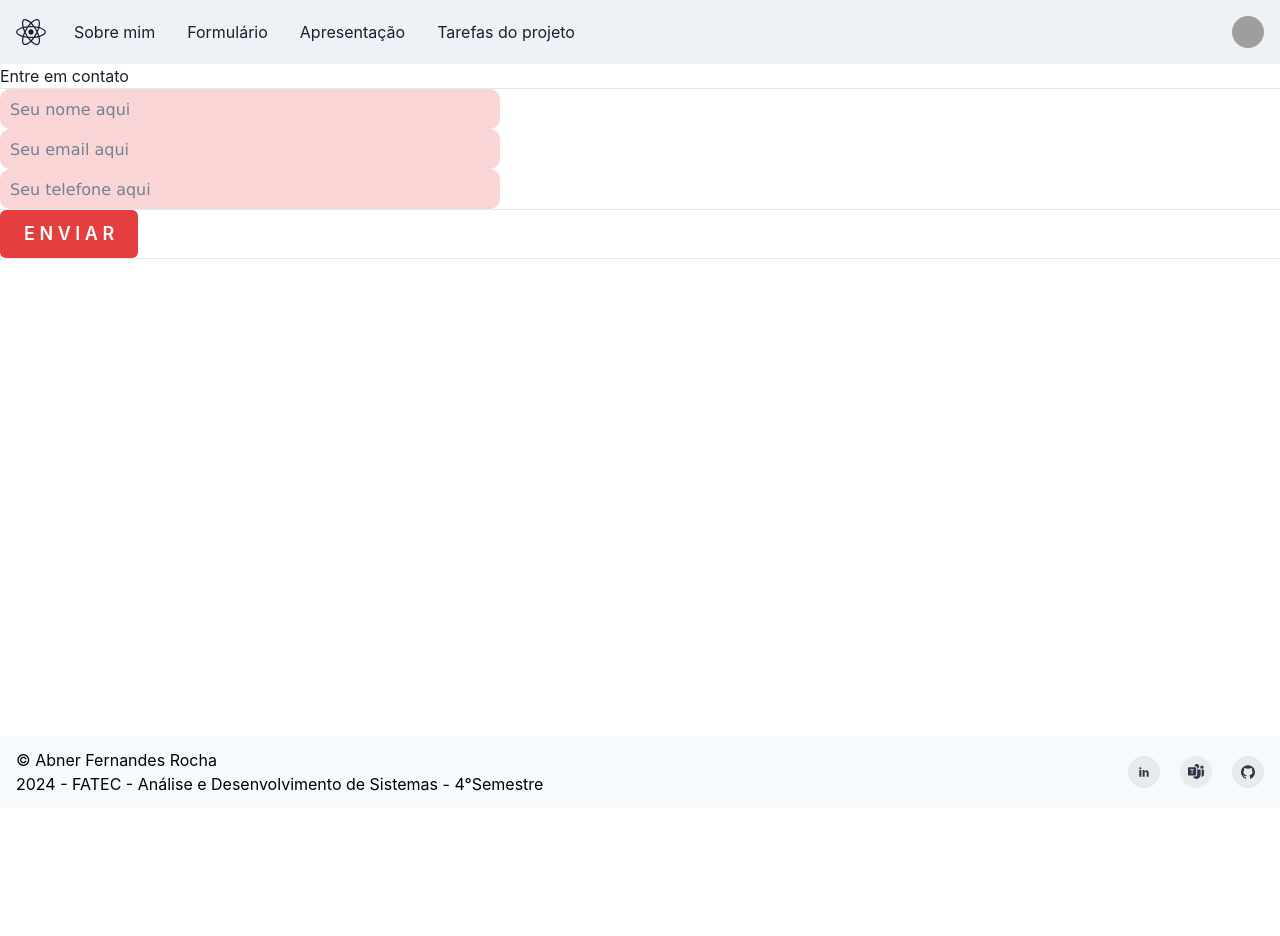
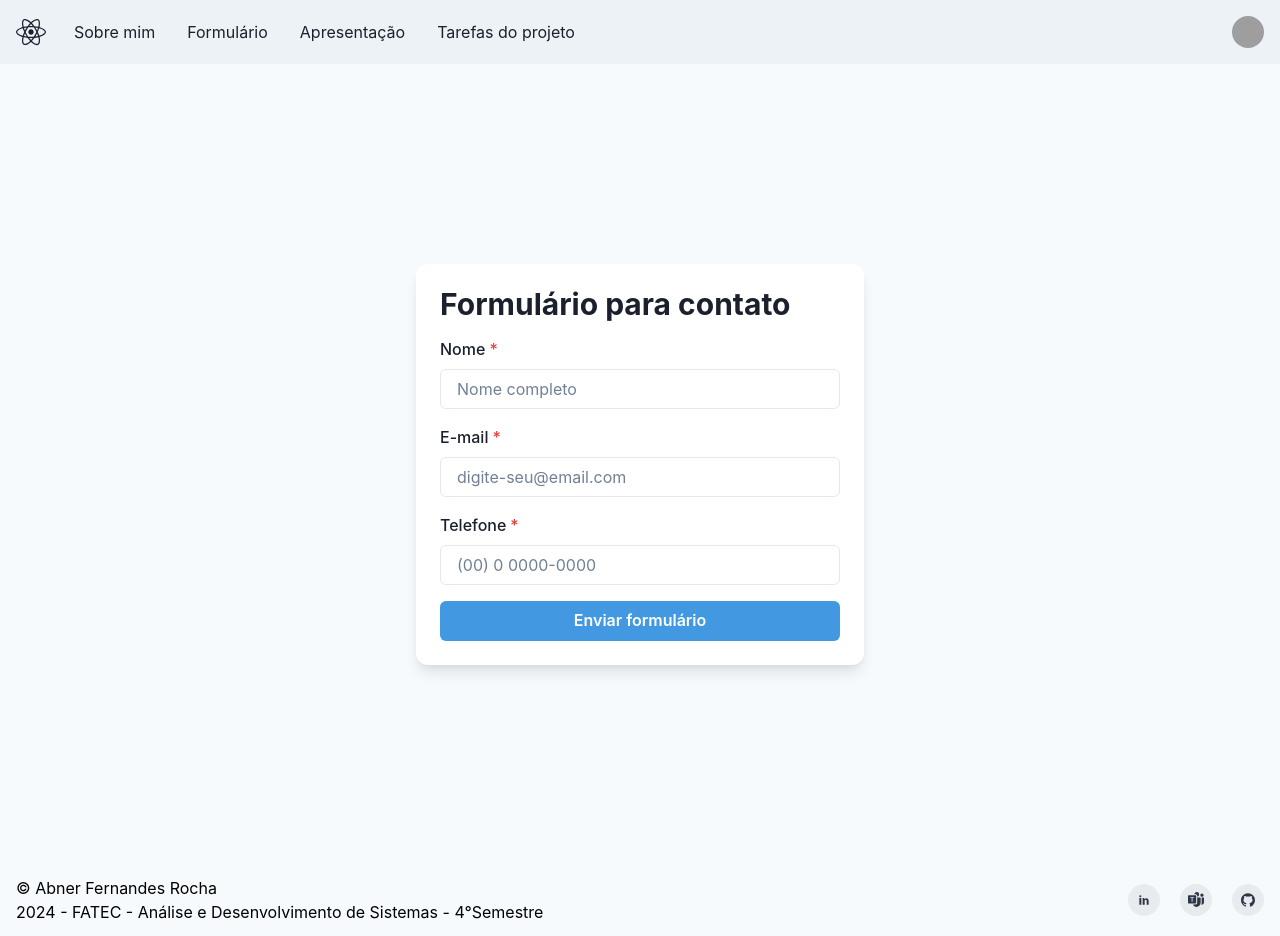
Before and after one commit to inNN-Abner/React, a React (Vite) app in the folder MeuApp/aplicacao/: page /components in a window 1280 px wide. Before the commit the page ends 808 px from the top, so only its background shows below. Built offline with nearby package versions, Linux system fonts and the light colour scheme; grey boxes are pictures that could not be loaded.

Commit message:
Componentizando e padronizando a tela "Formulário"

```diff
--- /dev/null
+++ b/MeuApp/aplicacao/src/components/form-layout/index.tsx
@@ -0,0 +1,70 @@
+import {
+  Button,
+  Flex,
+  FormControl,
+  FormLabel,
+  Heading,
+  Input,
+  Stack,
+  useColorModeValue,
+} from '@chakra-ui/react';
+
+export default function FormLayout(): JSX.Element {
+  return (
+    <Flex
+      minH={'100vh'}
+      align={'center'}
+      justify={'center'}
+      bg={useColorModeValue('gray.50', 'gray.800')}>
+      <Stack
+        spacing={4}
+        w={'full'}
+        maxW={'md'}
+        bg={useColorModeValue('white', 'gray.700')}
+        rounded={'xl'}
+        boxShadow={'lg'}
+        p={6}
+        my={12}>
+        <Heading lineHeight={1.1} fontSize={{ base: '2xl', md: '3xl' }}>
+          Formulário para contato
+        </Heading>
+        <FormControl id="name" isRequired>
+          <FormLabel>Nome</FormLabel>
+          <Input
+            placeholder="Nome completo"
+            _placeholder={{ color: 'gray.500' }}
+            type="string"
+          />
+
+        </FormControl>
+        <FormControl id="email" isRequired>
+          <FormLabel>E-mail</FormLabel>
+          <Input
+            placeholder="digite-seu@email.com"
+            _placeholder={{ color: 'gray.500' }}
+            type="email"
+          />
+        </FormControl>
+
+        <FormControl id="phone" isRequired>
+          <FormLabel>Telefone</FormLabel>
+          <Input
+            placeholder="(00) 0 0000-0000"
+            _placeholder={{ color: 'gray.500' }}
+            type="string"
+          />
+        </FormControl>
+        <Stack spacing={6}>
+          <Button
+            bg={'blue.400'}
+            color={'white'}
+            _hover={{
+              bg: 'blue.500',
+            }}>
+            Enviar formulário
+          </Button>
+        </Stack>
+      </Stack>
+    </Flex>
+  );
+}
--- a/MeuApp/aplicacao/src/pages/form/index.tsx
+++ b/MeuApp/aplicacao/src/pages/form/index.tsx
@@ -1,23 +1,11 @@
-import ButtonForm from '../../components/button-form'
-import InputForm from '../../components/input-form'
+import FormLayout from '../../components/form-layout'
 import Layout from '../../components/layout'
 
 function Form() {
     return (
     <div>
     <Layout>
-
-    <h1> Entre em contato </h1>
-    <hr/>
-        <InputForm type='text' placeholder='Seu nome aqui' defaultValue=''/>
-    <p/>
-        <InputForm type='email' placeholder='Seu email aqui' defaultValue=''/>
-    <p/>
-        <InputForm type='text' placeholder='Seu telefone aqui' defaultValue=''/>
-    <hr/>
-        <ButtonForm type='button' label='E N V I A R'/>
-
-    <hr />
+        <FormLayout />
     </Layout>
     </div>
     )
```
